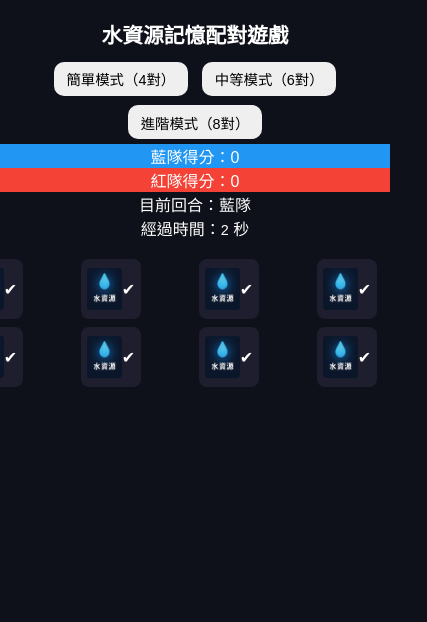
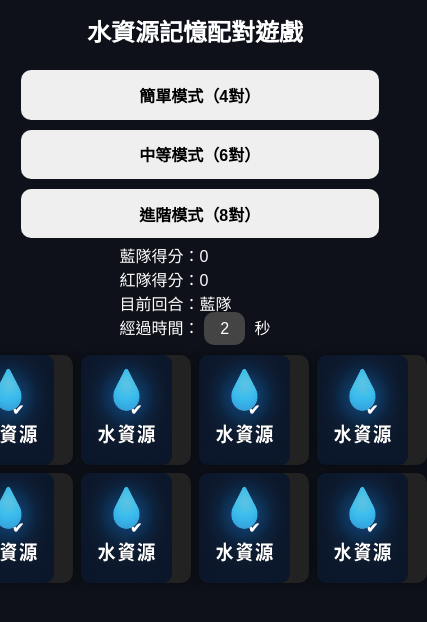
Before and after one commit to adam7315/water-memory-game, a plain HTML site: page index.html in a window 390 px wide. Both pictures are taken after a click on the button "簡單模式（4對）". Shown: the whole page, 427 px wide, since content can reach past the window. Drawn offline with Linux system fonts and the light colour scheme.

Commit message:
Update style.css

```diff
--- a/style.css
+++ b/style.css
@@ -1,103 +1,121 @@
+* {
+  box-sizing: border-box;
+  margin: 0;
+  padding: 0;
+}
+
 body {
-  margin: 0;
-  font-family: "Microsoft JhengHei", sans-serif;
   background-color: #0f111a;
   color: white;
-  text-align: center;
+  font-family: "Noto Sans TC", sans-serif;
+  display: flex;
+  flex-direction: column;
+  align-items: center;
+  padding: 1rem;
+  min-height: 100vh;
 }
 
 h1 {
   font-size: 2rem;
-  margin-top: 1.2rem;
-  margin-bottom: 0.5rem;
+  margin-bottom: 1rem;
+  text-align: center;
+  line-height: 1.4;
 }
 
 button {
-  font-size: 1.2rem;
   margin: 0.3rem;
   padding: 0.6rem 1.2rem;
+  font-size: 1rem;
+  font-weight: bold;
   border: none;
   border-radius: 10px;
   cursor: pointer;
 }
 
-button:active {
-  transform: scale(0.96);
+button:hover {
+  opacity: 0.9;
 }
 
-.blue {
-  background-color: #2196f3;
-  color: white;
-}
-
-.red {
-  background-color: #f44336;
-  color: white;
+#scoreBoard, #turnInfo, #timer {
+  margin: 0.3rem;
+  font-size: 1rem;
+  text-align: center;
+  padding: 0.5rem 1rem;
+  border-radius: 10px;
 }
 
 #scoreBoard {
-  margin-top: 1rem;
-  margin-bottom: 1rem;
+  display: flex;
+  justify-content: center;
+  flex-wrap: wrap;
 }
 
-#turnIndicator,
+#blueScore {
+  background-color: #2196f3;
+  color: white;
+  margin: 0.3rem;
+}
+
+#redScore {
+  background-color: #f44336;
+  color: white;
+  margin: 0.3rem;
+}
+
+#turnInfo {
+  background-color: #1e1e1e;
+  border: 2px solid #2196f3;
+}
+
 #timer {
-  font-size: 1rem;
-  margin: 0.3rem 0;
+  background-color: #444;
 }
 
 #gameBoard {
   display: grid;
-  gap: 0.8rem;
+  gap: 0.6rem;
   justify-content: center;
-  margin: 1.2rem auto;
+  margin-top: 1rem;
 }
 
 .card {
   width: 80px;
   height: 80px;
-  background-color: #1e1e2f;
-  border-radius: 8px;
+  background-color: #222;
+  border-radius: 10px;
   display: flex;
   align-items: center;
   justify-content: center;
-  font-size: 1rem;
   cursor: pointer;
-  user-select: none;
-  position: relative;
+  font-weight: bold;
+  font-size: 0.9rem;
+  box-shadow: 0 0 10px rgba(0,0,0,0.5);
+  transition: transform 0.3s;
 }
 
 .card img {
-  max-width: 70%;
-  max-height: 70%;
+  max-width: 100%;
+  max-height: 100%;
   object-fit: contain;
 }
 
-.card.flipped {
-  background-color: #333;
+.card:hover {
+  transform: scale(1.05);
 }
 
-#result {
-  margin-top: 1rem;
-  font-size: 1.4rem;
-  font-weight: bold;
+.card.flipped {
+  background-color: #000;
 }
 
-/* 響應式設計 */
-@media (max-width: 768px) {
-  h1 {
-    font-size: 1.5rem;
+@media (min-width: 1024px) {
+  #gameBoard {
+    grid-template-columns: repeat(auto-fit, minmax(80px, 1fr));
   }
+}
 
-  button {
-    font-size: 1rem;
-    padding: 0.5rem 1rem;
-  }
-
+@media (min-width: 768px) and (max-width: 1023px) {
   #gameBoard {
     grid-template-columns: repeat(auto-fit, minmax(70px, 1fr));
-    gap: 0.6rem;
-    padding: 0 1rem;
   }
 
   .card {
@@ -106,30 +124,36 @@ button:active {
   }
 }
 
-@media (max-width: 480px) {
+@media (max-width: 767px) {
   h1 {
-    font-size: 1.3rem;
+    font-size: 1.5rem;
   }
 
   button {
-    font-size: 0.9rem;
-    padding: 0.4rem 0.8rem;
+    width: 100%;
+    font-size: 1rem;
+    padding: 0.8rem;
   }
 
   #gameBoard {
-    grid-template-columns: repeat(auto-fit, minmax(60px, 1fr));
+    grid-template-columns: repeat(4, 1fr);
     gap: 0.5rem;
-    padding: 0 0.5rem;
   }
 
   .card {
-    width: 60px;
-    height: 60px;
+    width: 100%;
+    padding-top: 100%; /* 方形卡片 */
+    position: relative;
   }
 
-  #scoreBoard,
-  #turnIndicator,
-  #timer {
-    font-size: 0.9rem;
+  .card > * {
+    position: absolute;
+    top: 0;
+    right: 0;
+    bottom: 0;
+    left: 0;
+    display: flex;
+    justify-content: center;
+    align-items: center;
   }
 }
```
